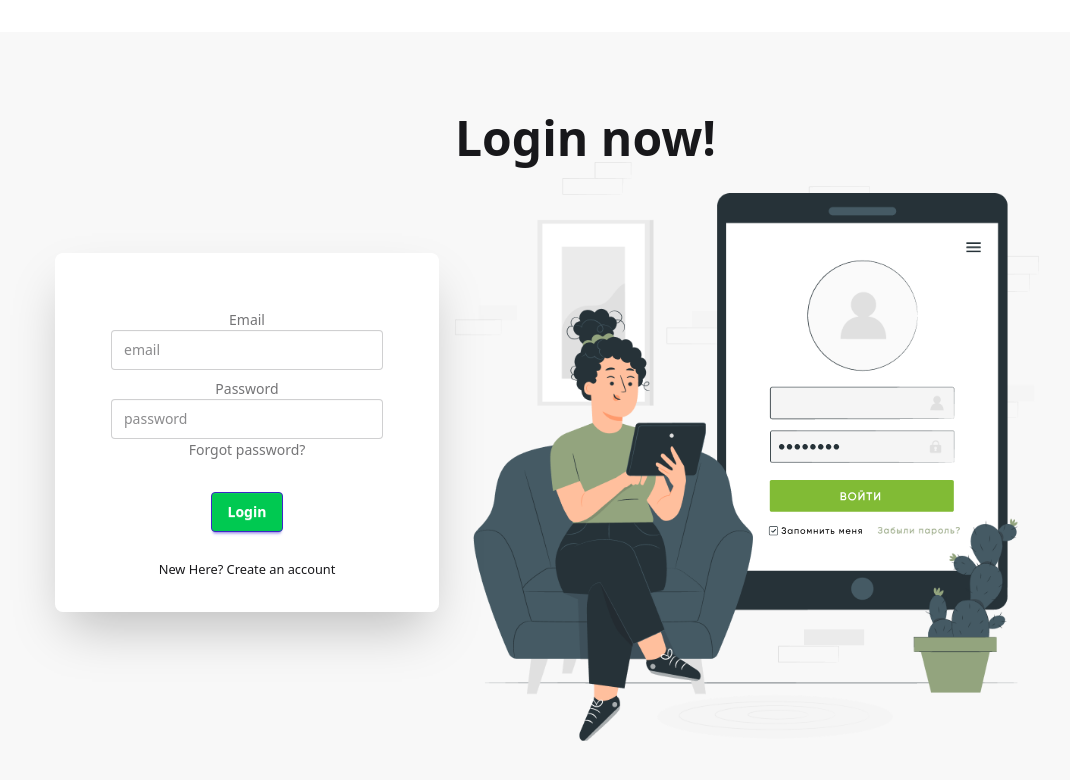
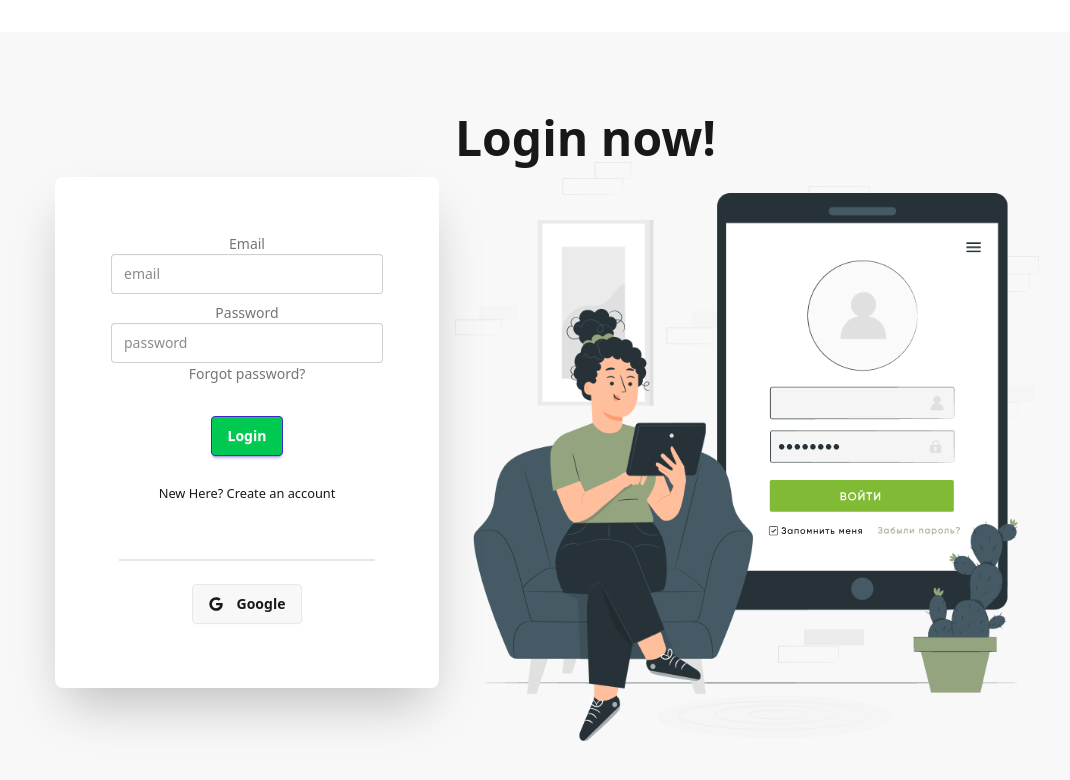
Before and after one commit to Md-Salman-Rahman339/EduManage-Client, a React (Vite) app: page /login in a window 1280 px wide. Shown: the top 780 px of the page, without its empty margins (93-1163 px from the left). Built offline with nearby package versions, Linux system fonts and the light colour scheme; no server answers.

Commit message:
creates social login

```diff
--- /dev/null
+++ b/src/components/SocialLogin/SocialLogin.jsx
@@ -0,0 +1,27 @@
+import React from 'react'
+import useAuth from '../../hooks/useAuth';
+import { FaGoogle } from 'react-icons/fa';
+
+const SocialLogin = () => {
+      const { googleSignIn } = useAuth();
+
+     const handleGoogleSignIn = () =>{
+         googleSignIn()
+         .then(result =>{
+             console.log(result.user);
+         })
+     }
+  return (
+         <div className="p-8">
+             <div className="divider"></div>
+             <div>
+                 <button onClick={handleGoogleSignIn} className="btn">
+                     <FaGoogle className="mr-2"></FaGoogle>
+                     Google
+                 </button>
+             </div>
+         </div>
+  )
+}
+
+export default SocialLogin
--- a/src/pages/Login/Login.jsx
+++ b/src/pages/Login/Login.jsx
@@ -4,6 +4,7 @@ import Lottie from 'lottie-react';
 import { AuthContext } from '../../providers/AuthProvider';
 import { Link, useLocation, useNavigate } from 'react-router-dom';
 import Swal from 'sweetalert2';
+import SocialLogin from '../../components/SocialLogin/SocialLogin';
 
 const Login = () => {
 
@@ -64,6 +65,7 @@ const Login = () => {
                 </div>
             </form>
             <p><small>New Here? <Link to="/signup">Create an account</Link> </small></p>
+            <SocialLogin></SocialLogin>
         </div>
     </div>
 </div>
--- a/src/pages/SignUp/SignUp.jsx
+++ b/src/pages/SignUp/SignUp.jsx
@@ -106,7 +106,7 @@ const SignUp = () => {
         </div>
       </form>
 
-      <p><small>Already have an account <Link to="/login">Login</Link></small></p>
+      <p className='px-6'><small>Already have an account <Link to="/login">Login</Link></small></p>
     </div>
   </div>
 </div>
--- a/src/providers/AuthProvider.jsx
+++ b/src/providers/AuthProvider.jsx
@@ -1,5 +1,5 @@
 import { createContext, useEffect, useState } from "react";
- import { createUserWithEmailAndPassword, getAuth, onAuthStateChanged, signInWithEmailAndPassword, signOut, updateProfile } from "firebase/auth";
+ import { createUserWithEmailAndPassword, getAuth, GoogleAuthProvider, onAuthStateChanged, signInWithEmailAndPassword, signInWithPopup, signOut, updateProfile } from "firebase/auth";
 import { auth } from "../firebase/firebase.init";
 
 
@@ -11,10 +11,15 @@ import { auth } from "../firebase/firebase.init";
  const AuthProvider = ({children}) => {
      const [user, setUser] = useState(null);
      const [loading, setLoading] = useState(true);
+     const googleProvider=new GoogleAuthProvider();
 
      const createUser = (email, password) => {
          setLoading(true);
          return createUserWithEmailAndPassword(auth, email, password)
+     }
+     const googleSignIn=()=>{
+        setLoading(true);
+        return signInWithPopup(auth,googleProvider);
      }
 
      const signIn = (email, password) => {
@@ -68,6 +73,7 @@ import { auth } from "../firebase/firebase.init";
          loading,
          createUser,
          signIn,
+         googleProvider,
          logOut,updateUserProfile
      }
 
```
